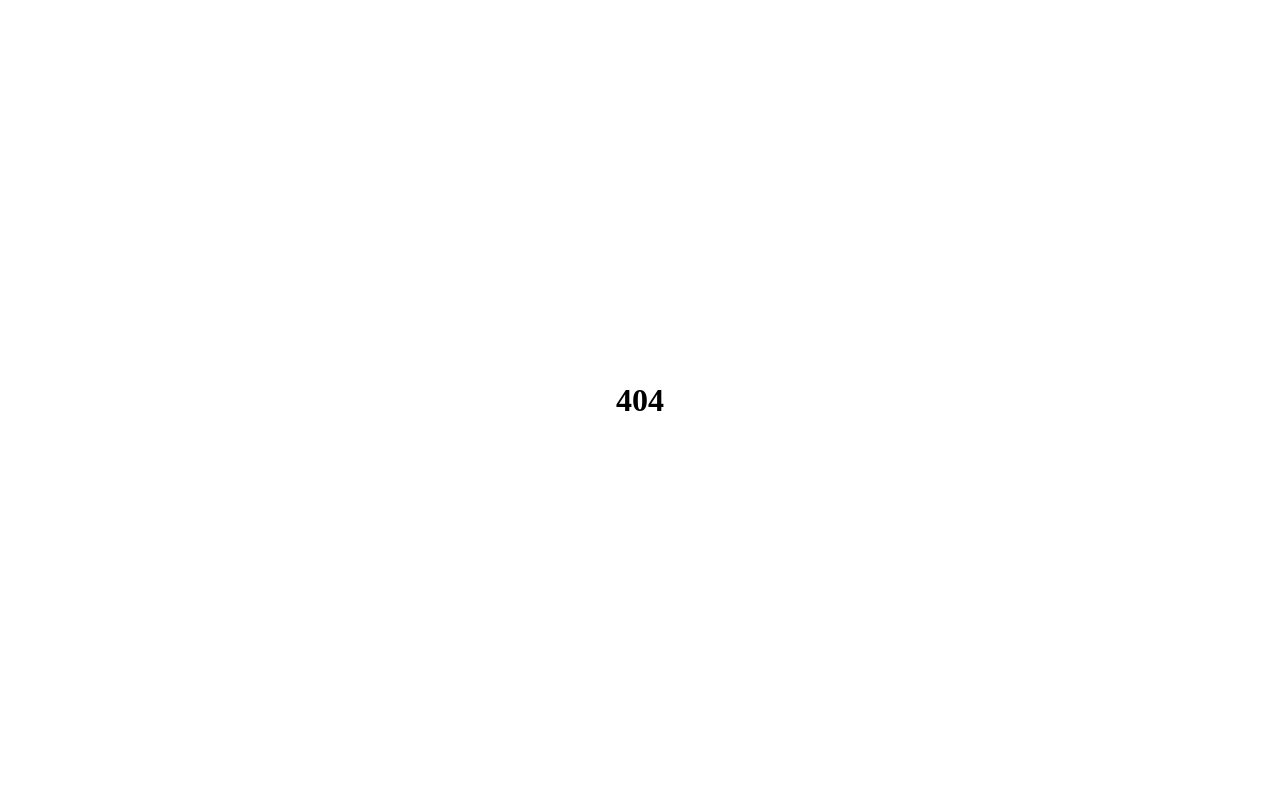
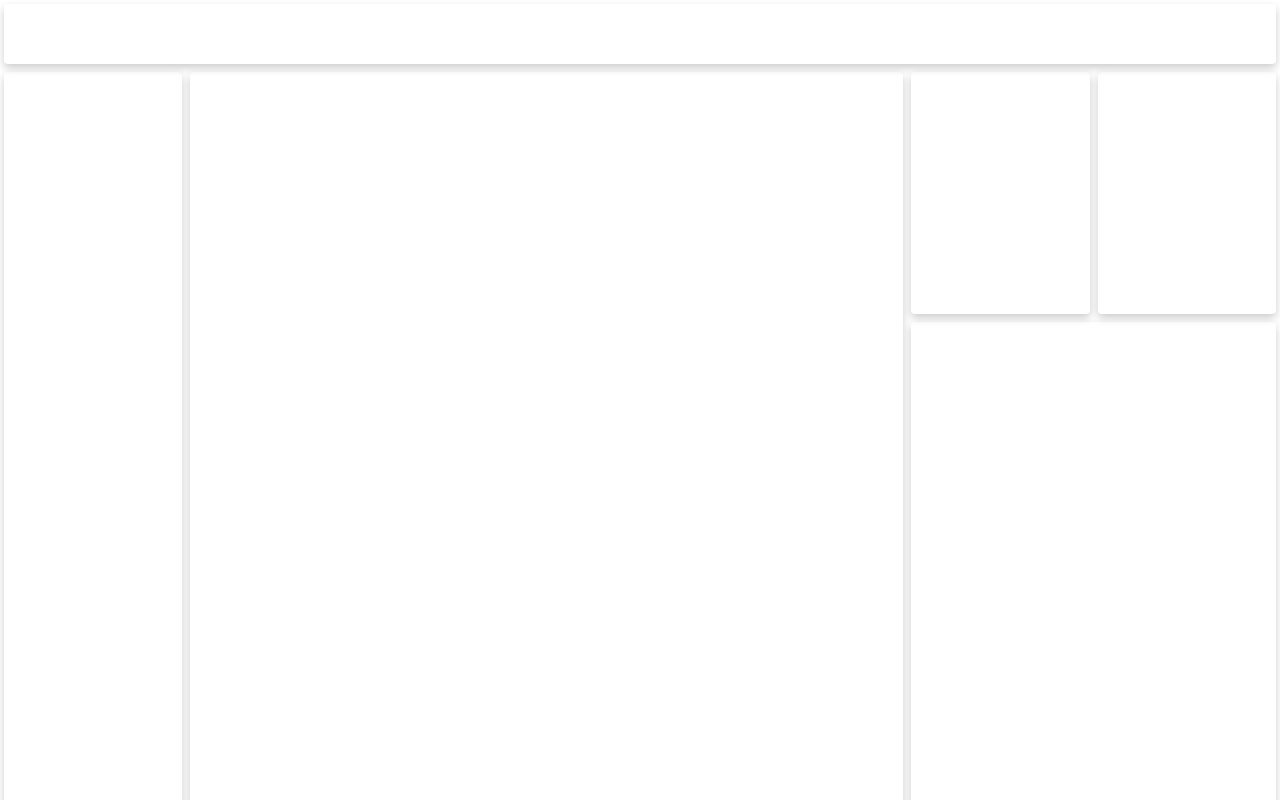
Before and after one commit to HeYaoDaDa/chest-idle, a Vue app: page /game in a window 1280 px wide. Built offline with nearby package versions, Linux system fonts and the light colour scheme.

Commit message:
add GamePage

```diff
--- /dev/null
+++ b/src/pages/GamePage.vue
@@ -0,0 +1,65 @@
+<script setup lang="ts"></script>
+
+<template>
+  <div id="game-page-root">
+    <div id="game-page-layout-container">
+      <div id="header"></div>
+      <div id="sidebar"></div>
+      <div id="content"></div>
+      <div id="equipment"></div>
+      <div id="abilities"></div>
+      <div id="invertory"></div>
+    </div>
+  </div>
+</template>
+
+<style lang="scss">
+#game-page-root {
+  height: 100vh;
+  padding: 4px;
+
+  #game-page-layout-container {
+    height: 100%;
+    display: grid;
+    grid-template-columns: 1fr 4fr 1fr 1fr;
+    grid-template-rows: 1fr 4fr 8fr;
+    gap: 8px;
+
+    >div {
+      box-shadow: 0px 4px 8px rgba(0, 0, 0, 0.2);
+      padding: 8px;
+      border-radius: 4px;
+    }
+
+    #header {
+      grid-column: 1 / 5;
+      grid-row: 1 / 2;
+    }
+
+    #sidebar {
+      grid-column: 1 / 2;
+      grid-row: 2 / -1;
+    }
+
+    #content {
+      grid-column: 2 / 3;
+      grid-row: 2 / -1;
+    }
+
+    #equipment {
+      grid-column: 3 / 4;
+      grid-row: 2 / 3;
+    }
+
+    #abilities {
+      grid-column: 4 / 5;
+      grid-row: 2 / 3;
+    }
+
+    #invertory {
+      grid-column: 3 / 5;
+      grid-row: 3 / 4;
+    }
+  }
+}
+</style>
--- a/src/pages/LoadPage.vue
+++ b/src/pages/LoadPage.vue
@@ -1,4 +1,13 @@
-<script setup lang="ts"></script>
+<script setup lang="ts">
+import { useRouter } from 'vue-router'
+import { onMounted } from 'vue'
+
+const router = useRouter()
+
+onMounted(() => {
+  router.replace('/game')
+})
+</script>
 
 <template>
   <div id="load-page-root">
--- a/src/router/index.ts
+++ b/src/router/index.ts
@@ -1,5 +1,6 @@
 import { createRouter, createWebHistory } from 'vue-router'
 import LoadPage from '@/pages/LoadPage.vue'
+import GamePage from '@/pages/GamePage.vue'
 
 const router = createRouter({
   history: createWebHistory(import.meta.env.BASE_URL),
@@ -10,6 +11,11 @@ const router = createRouter({
       component: LoadPage,
     },
     {
+      path: '/game',
+      name: 'game',
+      component: GamePage,
+    },
+    {
       path: '/:catchAll(.*)*',
       name: '404',
       component: () => import('@/pages/ErrorNotFoundPage.vue'),
```
